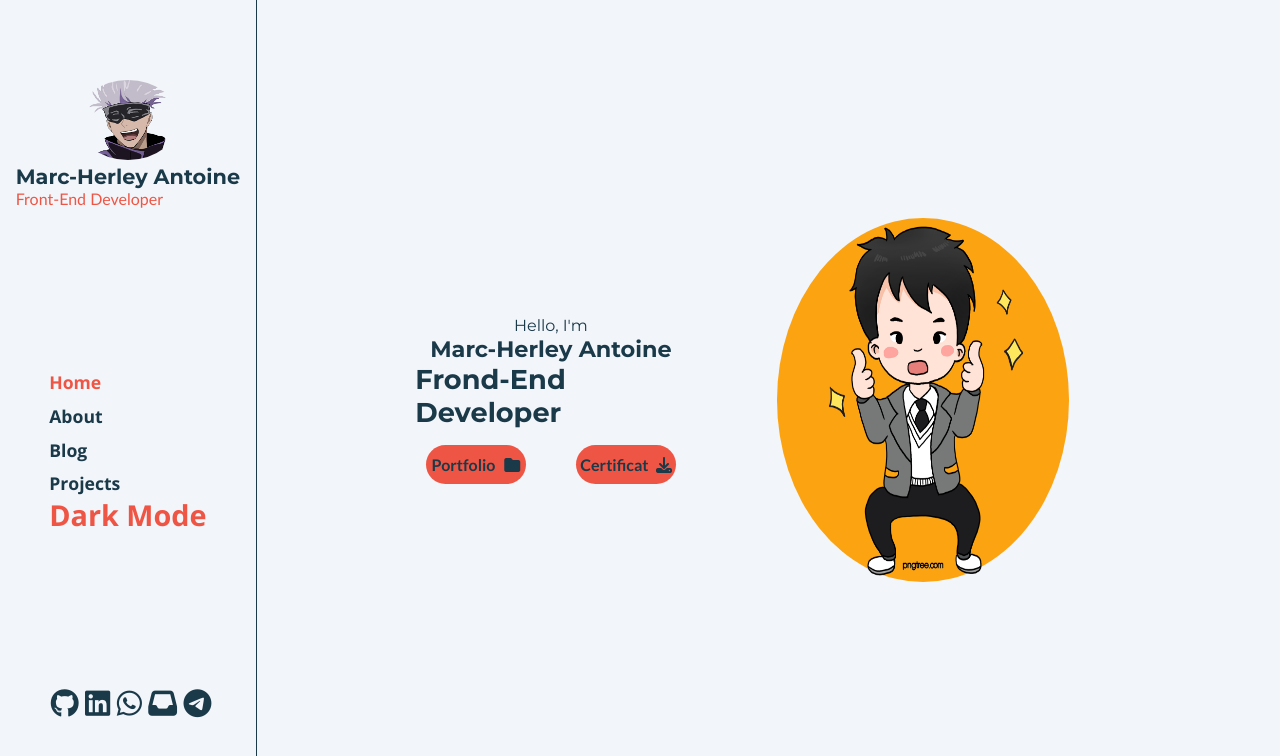
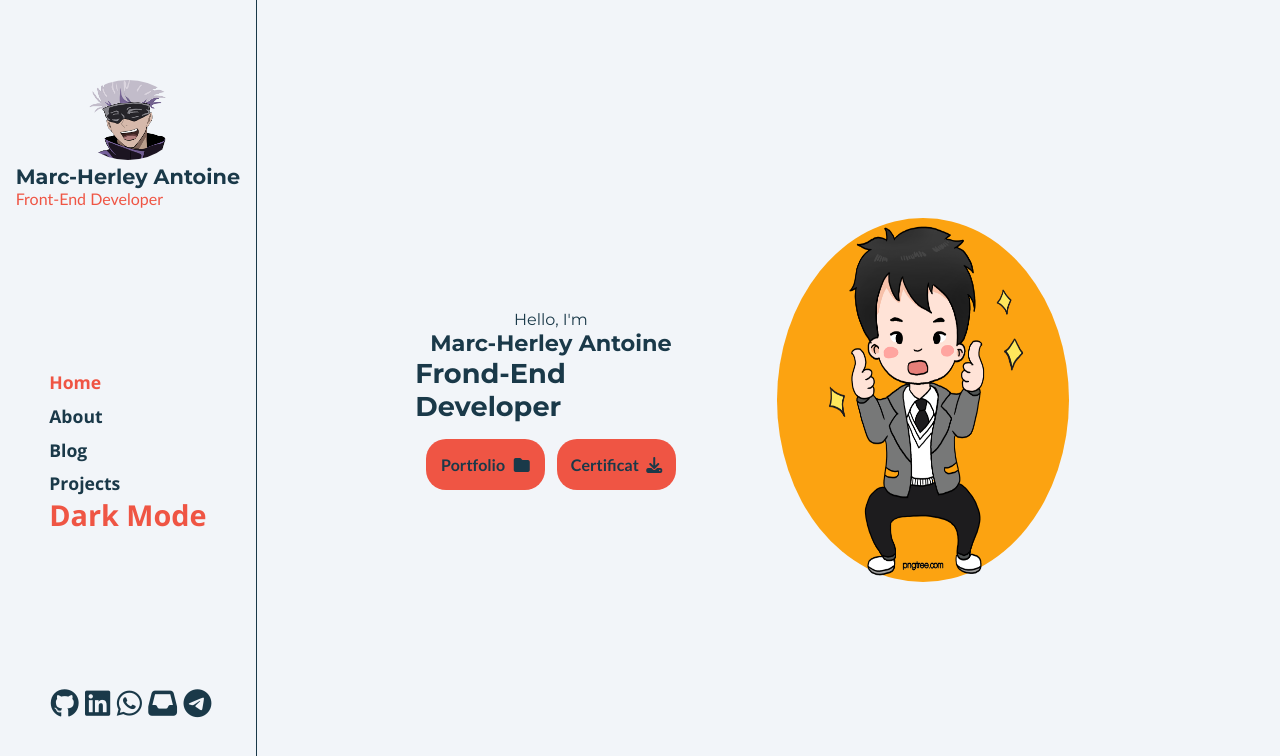
Before and after one commit to 10d3/portfolio, a React (Vite) app: page / in a window 1280 px wide. Shown: the top 756 px of the page. Built offline with nearby package versions, Linux system fonts and the light colour scheme.

Commit message:
width size increase button

```diff
--- a/pages/home/home.css
+++ b/pages/home/home.css
@@ -93,7 +93,7 @@
   flex-direction: row;
   align-items: center;
   justify-content: space-evenly;
-  padding: 0.6rem 0;
+  padding: 1rem 0.6rem;
   background-color: var(--link-nav);
   border-radius: 20px;
   text-decoration: none;
```
